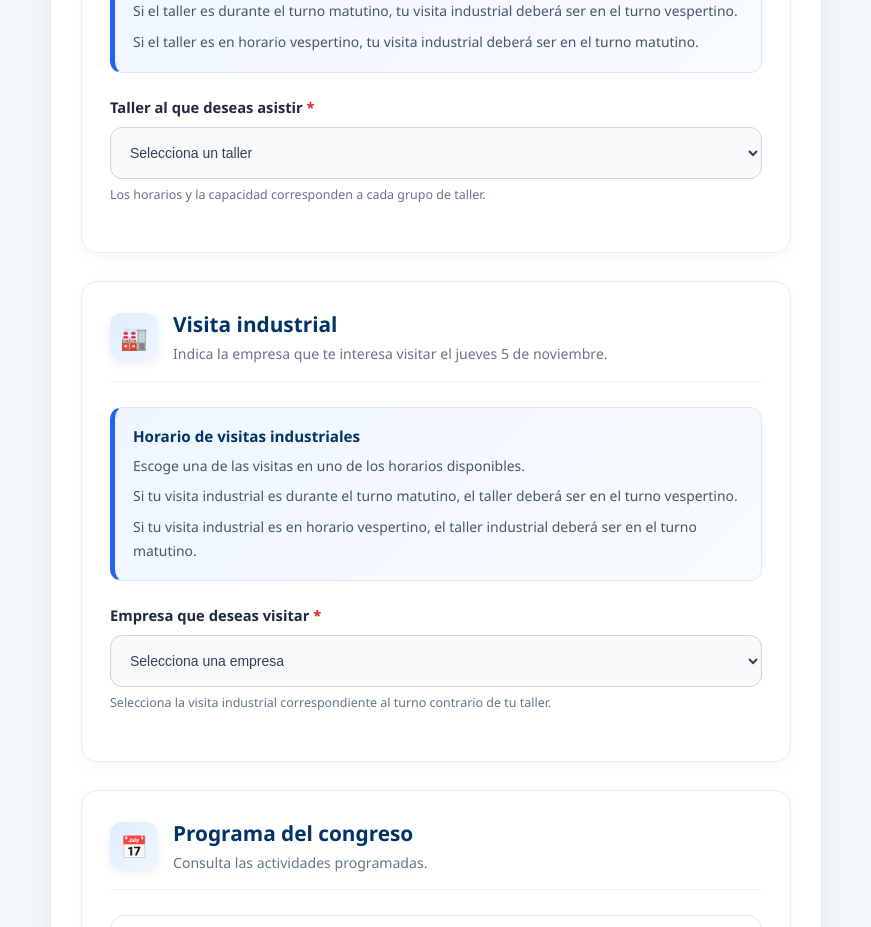
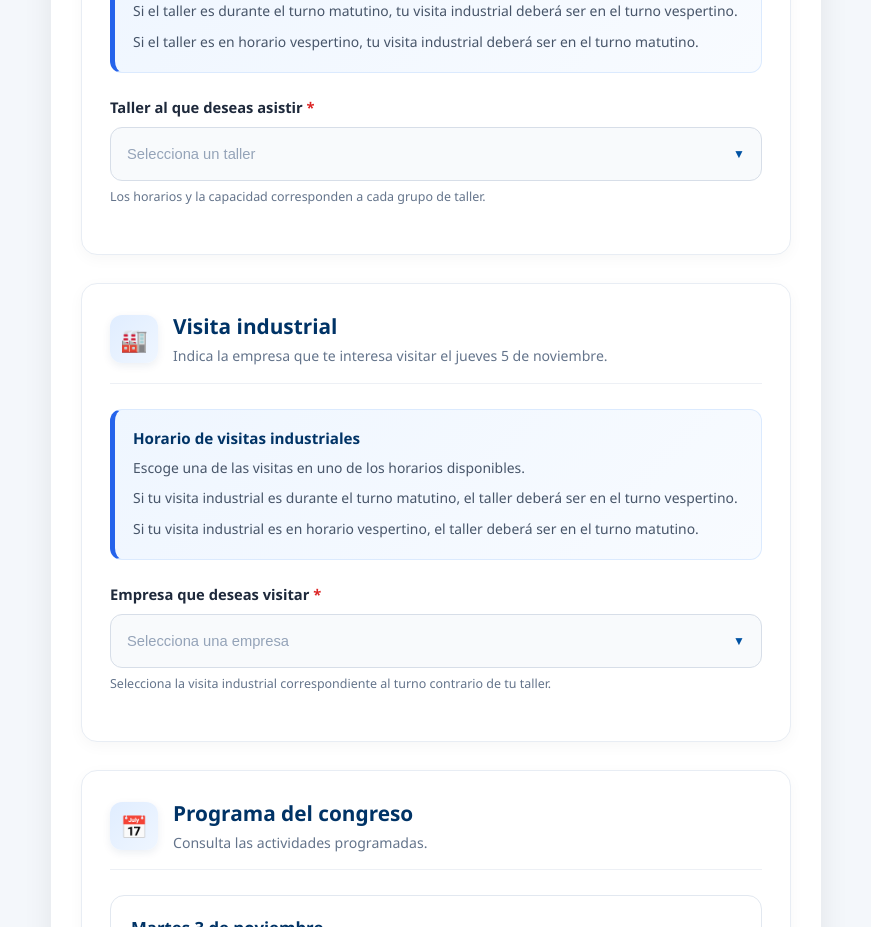
Before and after one commit to MartinezSergio0/ITE-EVENTOS, a Vue app in the folder Frontend/: page /registro-argos in a window 1280 px wide. Shown: the part 1620-2547 px from the top of the page, without its empty margins (34-905 px from the left). Built offline with nearby package versions, Linux system fonts and the light colour scheme.

Commit message:
Actualizacion registro ARGOS listas desplegables correctas

```diff
--- a/Frontend/src/Views/public/RegistroArgos.vue
+++ b/Frontend/src/Views/public/RegistroArgos.vue
@@ -28,9 +28,11 @@
 
       <!-- FORMULARIO -->
       <div class="registro-card">
+
         <!-- MENSAJE DE EXITO -->
         <div v-if="registroExitoso" class="success-message">
           <div class="success-icon">✓</div>
+
           <div class="success-content">
             <h2>¡Registro realizado correctamente!</h2>
             <p>Tu información fue enviada para el Congreso Argos.</p>
@@ -51,7 +53,12 @@
 
         </div>
 
-        <form v-else class="registro-form" @submit.prevent="registrar">
+        <form
+          v-else
+          class="registro-form"
+          @submit.prevent="registrar"
+        >
+
           <!-- DATOS DEL ESTUDIANTE -->
           <section class="form-section">
 
@@ -177,8 +184,10 @@
             </div>
 
             <div
-              v-if="form.tecnologico === 'Otro tecnológico' ||
-                    form.tecnologico === 'Otra institución'"
+              v-if="
+                form.tecnologico === 'Otro tecnológico' ||
+                form.tecnologico === 'Otra institución'
+              "
               class="form-group"
             >
               <label>Nombre de tu institución <span>*</span></label>
@@ -207,7 +216,11 @@
                 <label>Semestre <span>*</span></label>
                 <select v-model="form.semestre" required>
                   <option value="">Selecciona tu semestre</option>
-                  <option v-for="n in 12" :key="n" :value="String(n)">
+                  <option
+                    v-for="n in 12"
+                    :key="n"
+                    :value="String(n)"
+                  >
                     {{ n }}° semestre
                   </option>
                 </select>
@@ -250,7 +263,6 @@
             </div>
           </section>
 
-
           <!-- TALLER -->
           <section class="form-section">
             <div class="section-header">
@@ -266,7 +278,9 @@
 
             <div class="schedule-note">
               <strong>Horario de talleres</strong>
-    <p>Escoge uno de los talleres en uno de los horarios disponibles.</p>
+              <p>
+                Escoge uno de los talleres en uno de los horarios disponibles.
+              </p>
               <p>
                 Si el taller es durante el turno matutino, tu visita industrial
                 deberá ser en el turno vespertino.
@@ -280,41 +294,111 @@
             <div class="form-group">
               <label>Taller al que deseas asistir <span>*</span></label>
 
-    <select v-model="form.taller" required>
-      <option value="">Selecciona un taller</option>
-
-      <optgroup label=" TURNO MATUTINO">
-        <option
+              <div class="custom-dropdown">
+                <button
+                  type="button"
+                  class="dropdown-trigger"
+                  :class="{
+                    'dropdown-active': dropdownAbierto === 'taller'
+                  }"
+                  @click="toggleDropdown('taller')"
+                  :aria-expanded="dropdownAbierto === 'taller'"
+                >
+                  <span
+                    :class="{ 'dropdown-placeholder': !form.taller }"
+                  >
+                    {{ form.taller || "Selecciona un taller" }}
+                  </span>
+
+                  <span
+                    class="dropdown-arrow"
+                    :class="{ rotated: dropdownAbierto === 'taller' }"
+                  >
+                    ▼
+                  </span>
+                </button>
+
+                <div
+                  v-if="dropdownAbierto === 'taller'"
+                  class="dropdown-menu"
+                >
+                  <!-- TURNO MATUTINO -->
+                  <div class="dropdown-group-title">
+                    <span>☀️</span>
+                    TURNO MATUTINO
+                  </div>
+
+                  <button
                     v-for="taller in talleresMatutinos"
                     :key="taller.id"
-          :value="taller.nombre"
+                    type="button"
+                    class="dropdown-option"
+                    :class="{
+                      'option-disabled': taller.capacidadDisponible === 0
+                    }"
                     :disabled="taller.capacidadDisponible === 0"
+                    @click="seleccionarTaller(taller)"
                   >
+                    <span class="option-name">
                       {{ taller.nombre }}
-          | {{ taller.horario }}
-          | Capacidad: {{ taller.capacidad }}
-          | Disponibles: {{
-            taller.capacidadDisponible ?? 'Por consultar'
-          }}
-        </option>
-      </optgroup>
-
-      <optgroup label=" TURNO VESPERTINO">
-        <option
+                    </span>
+
+                    <span class="option-details">
+                      <span>🕒 {{ taller.horario }}</span>
+                      <span>Capacidad: {{ taller.capacidad }}</span>
+                      <span>
+                        Disponibles:
+                        {{ taller.capacidadDisponible ?? 'Por consultar' }}
+                      </span>
+                    </span>
+
+                    <span
+                      v-if="form.taller === taller.nombre"
+                      class="option-check"
+                    >
+                      ✓
+                    </span>
+                  </button>
+
+                  <!-- TURNO VESPERTINO -->
+                  <div class="dropdown-group-title">
+                    <span>🌙</span>
+                    TURNO VESPERTINO
+                  </div>
+
+                  <button
                     v-for="taller in talleresVespertinos"
                     :key="taller.id"
-          :value="taller.nombre"
+                    type="button"
+                    class="dropdown-option"
+                    :class="{
+                      'option-disabled': taller.capacidadDisponible === 0
+                    }"
                     :disabled="taller.capacidadDisponible === 0"
+                    @click="seleccionarTaller(taller)"
                   >
+                    <span class="option-name">
                       {{ taller.nombre }}
-          | {{ taller.horario }}
-          | Capacidad: {{ taller.capacidad }}
-          | Disponibles: {{
-            taller.capacidadDisponible ?? 'Por consultar'
-          }}
-        </option>
-      </optgroup>
-    </select>
+                    </span>
+
+                    <span class="option-details">
+                      <span>🕒 {{ taller.horario }}</span>
+                      <span>Capacidad: {{ taller.capacidad }}</span>
+                      <span>
+                        Disponibles:
+                        {{ taller.capacidadDisponible ?? 'Por consultar' }}
+                      </span>
+                    </span>
+
+                    <span
+                      v-if="form.taller === taller.nombre"
+                      class="option-check"
+                    >
+                      ✓
+                    </span>
+                  </button>
+                </div>
+              </div>
 
               <small>
                 Los horarios y la capacidad corresponden a cada grupo
@@ -322,8 +406,6 @@
               </small>
             </div>
           </section>
-
-
 
           <!-- VISITA INDUSTRIAL -->
           <section class="form-section">
@@ -340,55 +422,124 @@
 
             <div class="schedule-note">
               <strong>Horario de visitas industriales</strong>
-    <p>Escoge una de las visitas en uno de los horarios disponibles.</p>
               <p>
-      Si tu visita industrial es durante el turno matutino, el taller
-      deberá ser en el turno vespertino.
+                Escoge una de las visitas en uno de los horarios disponibles.
               </p>
               <p>
-      Si tu visita industrial es en horario vespertino, el taller industrial
-      deberá ser en el turno matutino.
+                Si tu visita industrial es durante el turno matutino,
+                el taller deberá ser en el turno vespertino.
+              </p>
+              <p>
+                Si tu visita industrial es en horario vespertino,
+                el taller deberá ser en el turno matutino.
               </p>
             </div>
 
             <div class="form-group">
               <label>Empresa que deseas visitar <span>*</span></label>
 
-    <select v-model="form.visitaEmpresa" required>
-      <option value="">Selecciona una empresa</option>
-
-      <optgroup label="TURNO MATUTINO">
-        <option
+              <div class="custom-dropdown">
+                <button
+                  type="button"
+                  class="dropdown-trigger"
+                  :class="{
+                    'dropdown-active': dropdownAbierto === 'empresa'
+                  }"
+                  @click="toggleDropdown('empresa')"
+                  :aria-expanded="dropdownAbierto === 'empresa'"
+                >
+                  <span
+                    :class="{
+                      'dropdown-placeholder': !form.visitaEmpresa
+                    }"
+                  >
+                    {{ form.visitaEmpresa || "Selecciona una empresa" }}
+                  </span>
+
+                  <span
+                    class="dropdown-arrow"
+                    :class="{ rotated: dropdownAbierto === 'empresa' }"
+                  >
+                    ▼
+                  </span>
+                </button>
+
+                <div
+                  v-if="dropdownAbierto === 'empresa'"
+                  class="dropdown-menu"
+                >
+                  <!-- TURNO MATUTINO -->
+                  <div class="dropdown-group-title">
+                    <span>☀️</span>
+                    TURNO MATUTINO
+                  </div>
+
+                  <button
                     v-for="empresa in empresasMatutinas"
                     :key="empresa.id"
-          :value="empresa.nombre"
+                    type="button"
+                    class="dropdown-option"
+                    @click="seleccionarEmpresa(empresa)"
                   >
+                    <span class="option-name">
                       {{ empresa.nombre }}
-          | Salida: {{ empresa.horario }}
-          | Capacidad: {{ empresa.capacidad }} personas
-        </option>
-      </optgroup>
-
-      <optgroup label="TURNO VESPERTINO">
-        <option
+                    </span>
+
+                    <span class="option-details">
+                      <span>🕒 Salida: {{ empresa.horario }}</span>
+                      <span>
+                        Capacidad: {{ empresa.capacidad }} personas
+                      </span>
+                    </span>
+
+                    <span
+                      v-if="form.visitaEmpresa === empresa.nombre"
+                      class="option-check"
+                    >
+                      ✓
+                    </span>
+                  </button>
+
+                  <!-- TURNO VESPERTINO -->
+                  <div class="dropdown-group-title">
+                    <span>🌙</span>
+                    TURNO VESPERTINO
+                  </div>
+
+                  <button
                     v-for="empresa in empresasVespertinas"
                     :key="empresa.id"
-          :value="empresa.nombre"
+                    type="button"
+                    class="dropdown-option"
+                    @click="seleccionarEmpresa(empresa)"
                   >
+                    <span class="option-name">
                       {{ empresa.nombre }}
-          | Salida: {{ empresa.horario }}
-          | Capacidad: {{ empresa.capacidad }} personas
-        </option>
-      </optgroup>
-    </select>
+                    </span>
+
+                    <span class="option-details">
+                      <span>🕒 Salida: {{ empresa.horario }}</span>
+                      <span>
+                        Capacidad: {{ empresa.capacidad }} personas
+                      </span>
+                    </span>
+
+                    <span
+                      v-if="form.visitaEmpresa === empresa.nombre"
+                      class="option-check"
+                    >
+                      ✓
+                    </span>
+                  </button>
+                </div>
+              </div>
 
               <small>
-      Selecciona la visita industrial correspondiente al turno contrario
-      de tu taller.
+                Selecciona la visita industrial correspondiente al turno
+                contrario de tu taller.
               </small>
             </div>
           </section>
-
 
           <!-- PROGRAMA -->
           <section class="form-section">
@@ -402,6 +553,7 @@
 
             <div class="program-day">
               <h3>Martes 3 de noviembre</h3>
+
               <div class="program-item">
                 <span class="program-time">17:00 - 20:00</span>
                 <div>
@@ -420,10 +572,15 @@
                 class="program-item"
                 :class="{ comida: actividad.tipo === 'comida' }"
               >
-                <span class="program-time">{{ actividad.hora }}</span>
+                <span class="program-time">
+                  {{ actividad.hora }}
+                </span>
+
                 <div>
                   <strong>{{ actividad.nombre }}</strong>
-                  <p v-if="actividad.detalle">{{ actividad.detalle }}</p>
+                  <p v-if="actividad.detalle">
+                    {{ actividad.detalle }}
+                  </p>
                 </div>
               </div>
             </div>
@@ -432,7 +589,9 @@
               <h3>Jueves 5 de noviembre</h3>
 
               <div class="program-item">
-                <span class="program-time">Horarios según programación</span>
+                <span class="program-time">
+                  Horarios según programación
+                </span>
                 <div>
                   <strong>Visitas industriales</strong>
                   <p>Recorridos por empresas participantes.</p>
@@ -440,7 +599,9 @@
               </div>
 
               <div class="program-item">
-                <span class="program-time">Horarios según programación</span>
+                <span class="program-time">
+                  Horarios según programación
+                </span>
                 <div>
                   <strong>Talleres</strong>
                   <p>Primera parte de las actividades prácticas.</p>
@@ -449,11 +610,15 @@
 
               <div class="program-item comida">
                 <span class="program-time">14:00 - 16:00</span>
-                <div><strong>COMIDA</strong></div>
+                <div>
+                  <strong>COMIDA</strong>
+                </div>
               </div>
 
               <div class="program-item">
-                <span class="program-time">Horarios según programación</span>
+                <span class="program-time">
+                  Horarios según programación
+                </span>
                 <div>
                   <strong>Talleres</strong>
                   <p>Segunda parte de las actividades prácticas.</p>
@@ -461,7 +626,9 @@
               </div>
 
               <div class="program-item">
-                <span class="program-time">Horarios según programación</span>
+                <span class="program-time">
+                  Horarios según programación
+                </span>
                 <div>
                   <strong>Visitas industriales</strong>
                   <p>Continuación de los recorridos empresariales.</p>
@@ -482,7 +649,9 @@
 
               <div class="program-item comida">
                 <span class="program-time">14:00 - 16:00</span>
-                <div><strong>COMIDA</strong></div>
+                <div>
+                  <strong>COMIDA</strong>
+                </div>
               </div>
 
               <div class="program-item">
@@ -509,7 +678,9 @@
               <div class="section-icon">🔐</div>
               <div>
                 <h2>Consentimiento</h2>
-                <p>Confirma que la información proporcionada es correcta.</p>
+                <p>
+                  Confirma que la información proporcionada es correcta.
+                </p>
               </div>
             </div>
 
@@ -527,10 +698,12 @@
             </label>
           </section>
 
+          <!-- ERROR -->
           <div v-if="error" class="error-message">
             ⚠️ {{ error }}
           </div>
 
+          <!-- BOTON DE REGISTRO -->
           <div class="submit-area">
             <p class="required-note">
               <span>*</span> Campos obligatorios
@@ -554,6 +727,7 @@
       <aside class="event-info">
         <div class="info-card">
           <div class="info-icon">🎓</div>
+
           <h3>Congreso Argos</h3>
           <p>Consulta el programa y completa tu inscripción.</p>
 
@@ -596,6 +770,7 @@
     </main>
   </div>
 </template>
+
 
 <script setup>
 import { reactive, ref } from "vue";
@@ -1002,6 +1177,39 @@ function crearFormulario() {
 }
 
 const form = reactive(crearFormulario());
+
+// ==========================================
+// LISTAS DESPLEGABLES PERSONALIZADAS
+// ==========================================
+
+// Indica cuál lista está abierta
+const dropdownAbierto = ref("");
+
+// Abrir o cerrar una lista desplegable
+function toggleDropdown(tipo) {
+  if (dropdownAbierto.value === tipo) {
+    dropdownAbierto.value = "";
+  } else {
+    dropdownAbierto.value = tipo;
+  }
+}
+
+// Seleccionar un taller
+function seleccionarTaller(taller) {
+  form.taller = taller.nombre;
+  dropdownAbierto.value = "";
+}
+
+// Seleccionar una visita industrial
+function seleccionarEmpresa(empresa) {
+  form.visitaEmpresa = empresa.nombre;
+  dropdownAbierto.value = "";
+}
+
+// Cerrar las listas desplegables
+function cerrarDropdown() {
+  dropdownAbierto.value = "";
+}
 
 const loading = ref(false);
 const registroExitoso = ref(false);
@@ -1764,21 +1972,166 @@ function nuevoRegistro() {
 }
 
 /* ==========================================
-   RESPONSIVE
+   LISTAS DESPLEGABLES PERSONALIZADAS
 ========================================== */
 
+.custom-dropdown {
+  position: relative;
+  width: 100%;
+}
+
+.dropdown-trigger {
+  width: 100%;
+  min-height: 54px;
+  padding: 13px 16px;
+  display: flex;
+  align-items: center;
+  justify-content: space-between;
+  gap: 15px;
+  border: 1px solid #d7dee8;
+  border-radius: 12px;
+  background: #f8fafc;
+  color: #334155;
+  font-size: 0.92rem;
+  text-align: left;
+  cursor: pointer;
+  transition: all 0.2s ease;
+}
+
+.dropdown-trigger:hover,
+.dropdown-trigger.dropdown-active {
+  border-color: #0052a3;
+  background: white;
+  box-shadow: 0 0 0 3px rgba(0, 82, 163, 0.09);
+}
+
+.dropdown-placeholder {
+  color: #94a3b8;
+}
+
+.dropdown-arrow {
+  flex-shrink: 0;
+  color: #0052a3;
+  font-size: 12px;
+  transition: transform 0.2s ease;
+}
+
+.dropdown-arrow.rotated {
+  transform: rotate(180deg);
+}
+
+.dropdown-menu {
+  position: absolute;
+  top: calc(100% + 8px);
+  left: 0;
+  width: 100%;
+  max-height: 380px;
+  overflow-y: auto;
+  overflow-x: hidden;
+  padding: 10px;
+  background: white;
+  border: 1px solid #dbe3ed;
+  border-radius: 14px;
+  box-shadow: 0 12px 30px rgba(15, 23, 42, 0.16);
+  z-index: 100;
+}
+
+.dropdown-group-title {
+  position: sticky;
+  top: -10px;
+  z-index: 2;
+  display: flex;
+  align-items: center;
+  gap: 9px;
+  padding: 13px 12px;
+  margin: 0 -10px 8px;
+  background: #eaf2fc;
+  border-bottom: 1px solid #d5e5f8;
+  color: #003366;
+  font-size: 0.78rem;
+  font-weight: 800;
+  letter-spacing: 0.6px;
+}
+
+.dropdown-option {
+  position: relative;
+  display: flex;
+  flex-direction: column;
+  align-items: flex-start;
+  width: 100%;
+  padding: 14px 38px 14px 13px;
+  margin-bottom: 7px;
+  border: 1px solid #e5eaf1;
+  border-radius: 10px;
+  background: white;
+  color: #334155;
+  text-align: left;
+  cursor: pointer;
+  transition: all 0.18s ease;
+}
+
+.dropdown-option:hover {
+  background: #f0f6ff;
+  border-color: #93bce9;
+}
+
+.option-name {
+  display: block;
+  color: #003366;
+  font-size: 0.86rem;
+  font-weight: 700;
+  line-height: 1.5;
+}
+
+.option-details {
+  display: flex;
+  flex-wrap: wrap;
+  gap: 7px 14px;
+  margin-top: 8px;
+  color: #64748b;
+  font-size: 0.76rem;
+  line-height: 1.5;
+}
+
+.option-check {
+  position: absolute;
+  right: 14px;
+  top: 50%;
+  transform: translateY(-50%);
+  color: #15803d;
+  font-size: 20px;
+  font-weight: bold;
+}
+
+.dropdown-menu::-webkit-scrollbar {
+  width: 7px;
+}
+
+.dropdown-menu::-webkit-scrollbar-track {
+  background: #f1f5f9;
+  border-radius: 10px;
+}
+
+.dropdown-menu::-webkit-scrollbar-thumb {
+  background: #b8cbe0;
+  border-radius: 10px;
+}
+
 @media (max-width: 600px) {
-  .form-section {
-    padding: 20px 15px;
-  }
-
-  .form-group select {
-    font-size: 13px;
-    min-height: 50px;
-  }
-
-  .section-header {
-    align-items: flex-start;
+  .dropdown-menu {
+    max-height: 320px;
+  }
+
+  .dropdown-option {
+    padding: 13px 35px 13px 10px;
+  }
+
+  .option-name {
+    font-size: 0.82rem;
+  }
+
+  .option-details {
+    font-size: 0.72rem;
   }
 }
 
```
Lines whose indentation alone changed are shown as unchanged.
